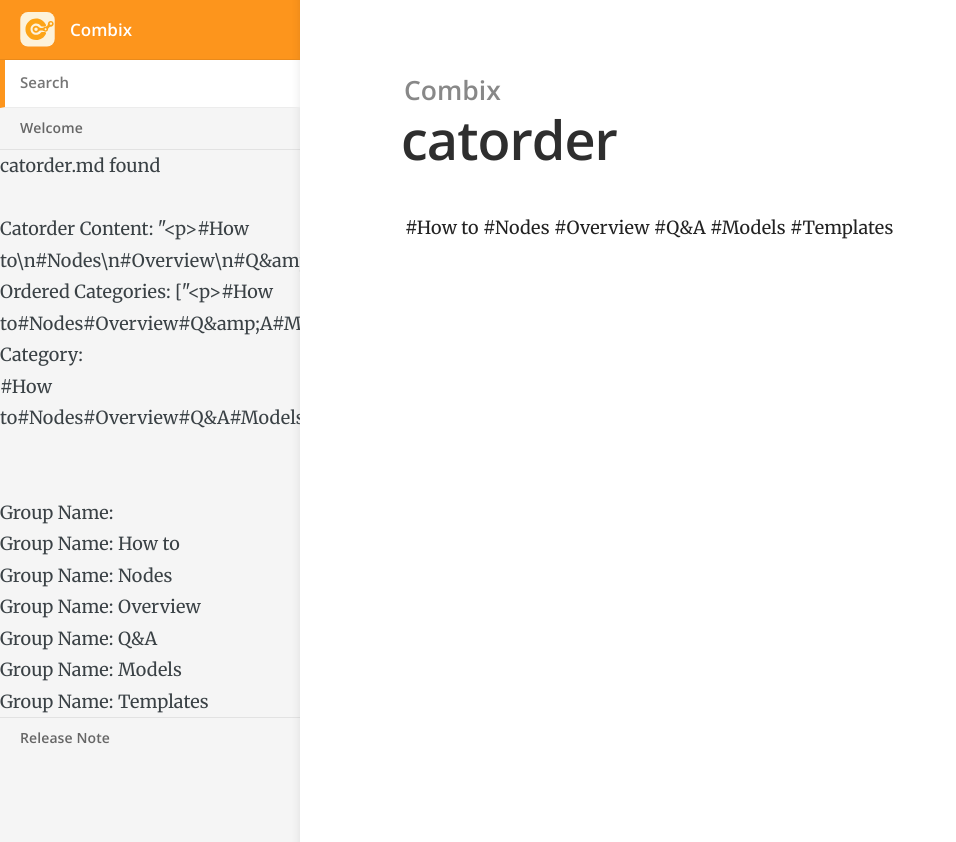
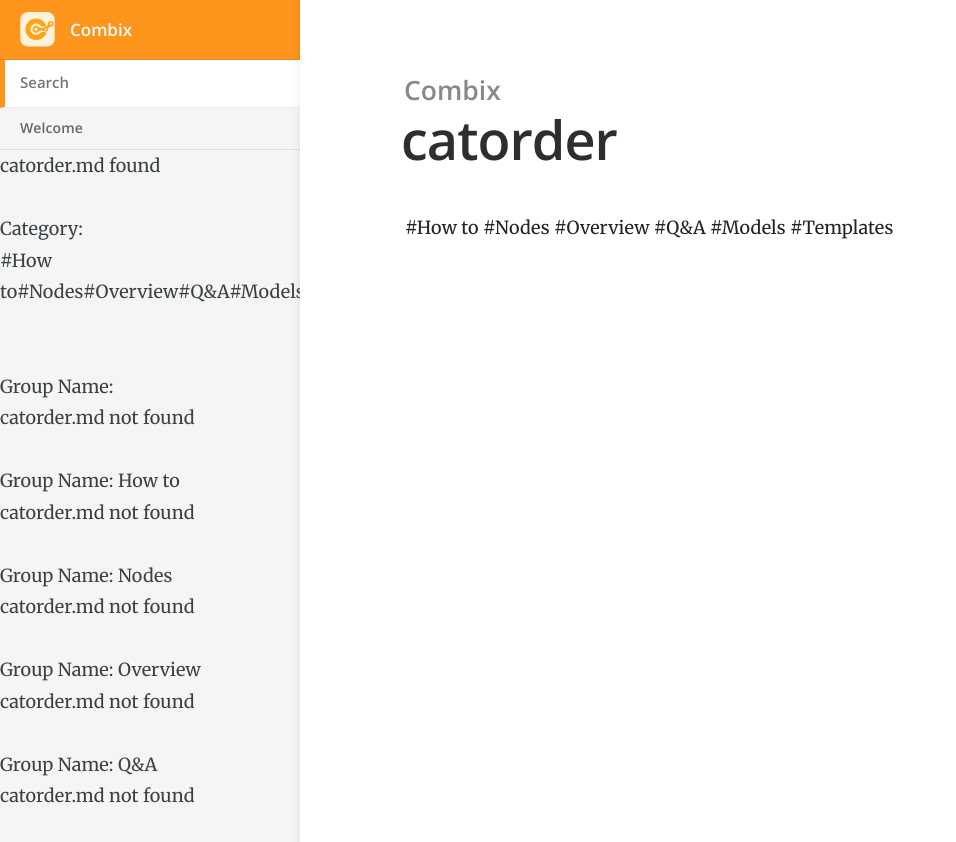
Before and after one commit to roryror/combix-doc, a Jekyll site: the page built from _docs/catorder.md, in a window 1280 px wide. Shown: the top 842 px of the page, without its empty margins (0-956 px from the left). Built offline with Jekyll 4.4.1, drawn with Linux system fonts in a browser that asks for light colours.

Commit message:
Update default.html

```diff
--- a/_layouts/default.html
+++ b/_layouts/default.html
@@ -186,15 +186,12 @@
                     <p>catorder.md not found</p>
                 {% endif %}
                 {% if catorder %}
-                    Catorder Content: {{ catorder.content | inspect }} <br>
                     {% assign ordered_categories = catorder.content | strip_newlines | split: '\n# ' %}
-                    Ordered Categories: {{ ordered_categories | inspect }} <br>
                     {% for category in ordered_categories %}
                         Category: {{ category }} <br>
                         {% for group in grouped %}
                             Group Name: {{ group.name }} <br>
                            {% if group.name == category %}
-                                 Group Name: {{ group.name }} <br>
                                 <li class="nav-item top-level">
                                     <a href="#">{{ category }}</a> <!-- 使用 category 替代 group.name -->
                                     <ul>
@@ -206,6 +203,8 @@
                                         {% endfor %}
                                     </ul>
                                 </li>
+                            {% else %}
+                                <p>catorder.md not found</p>
                             {% endif %}
                         {% endfor %}
                     {% endfor %}
```
